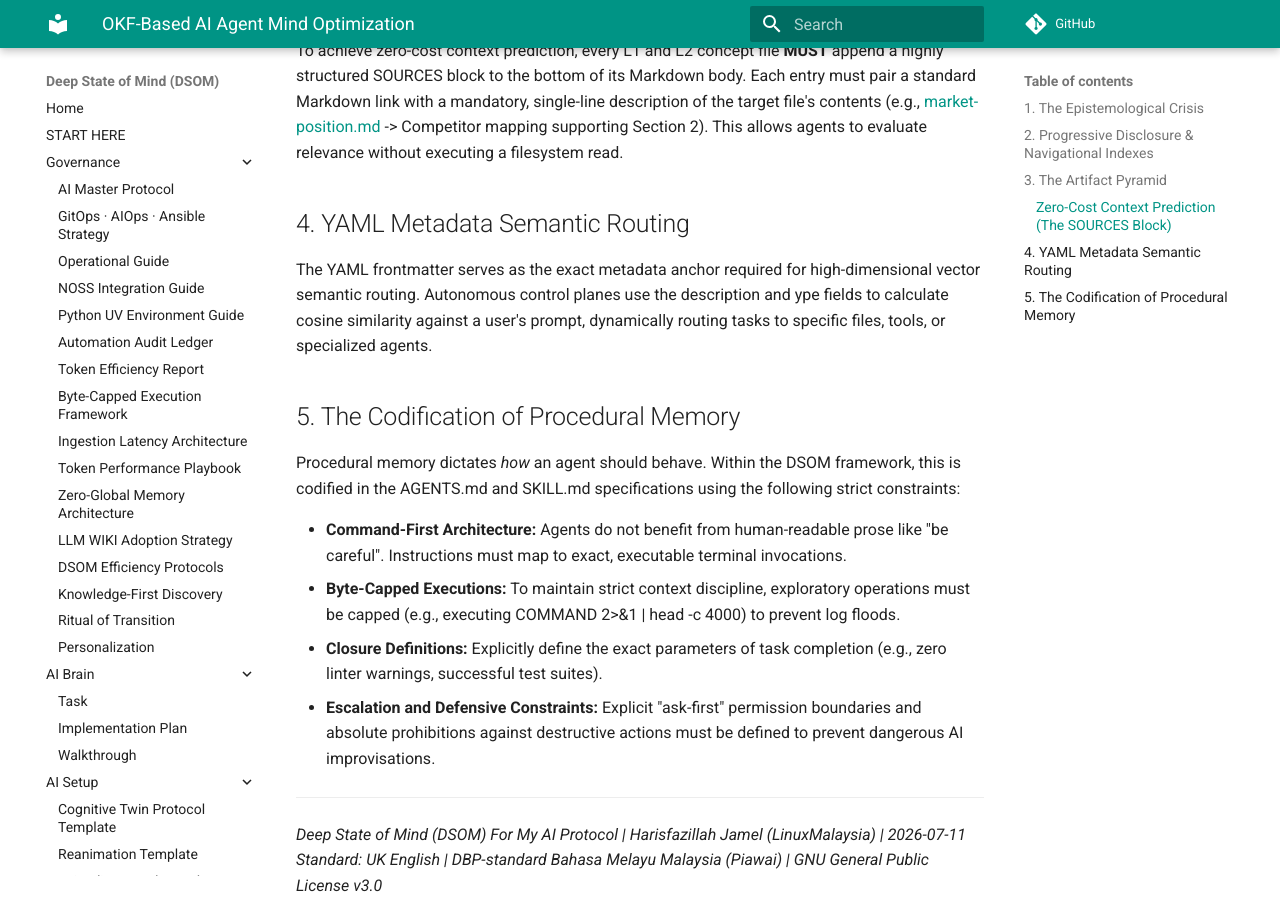
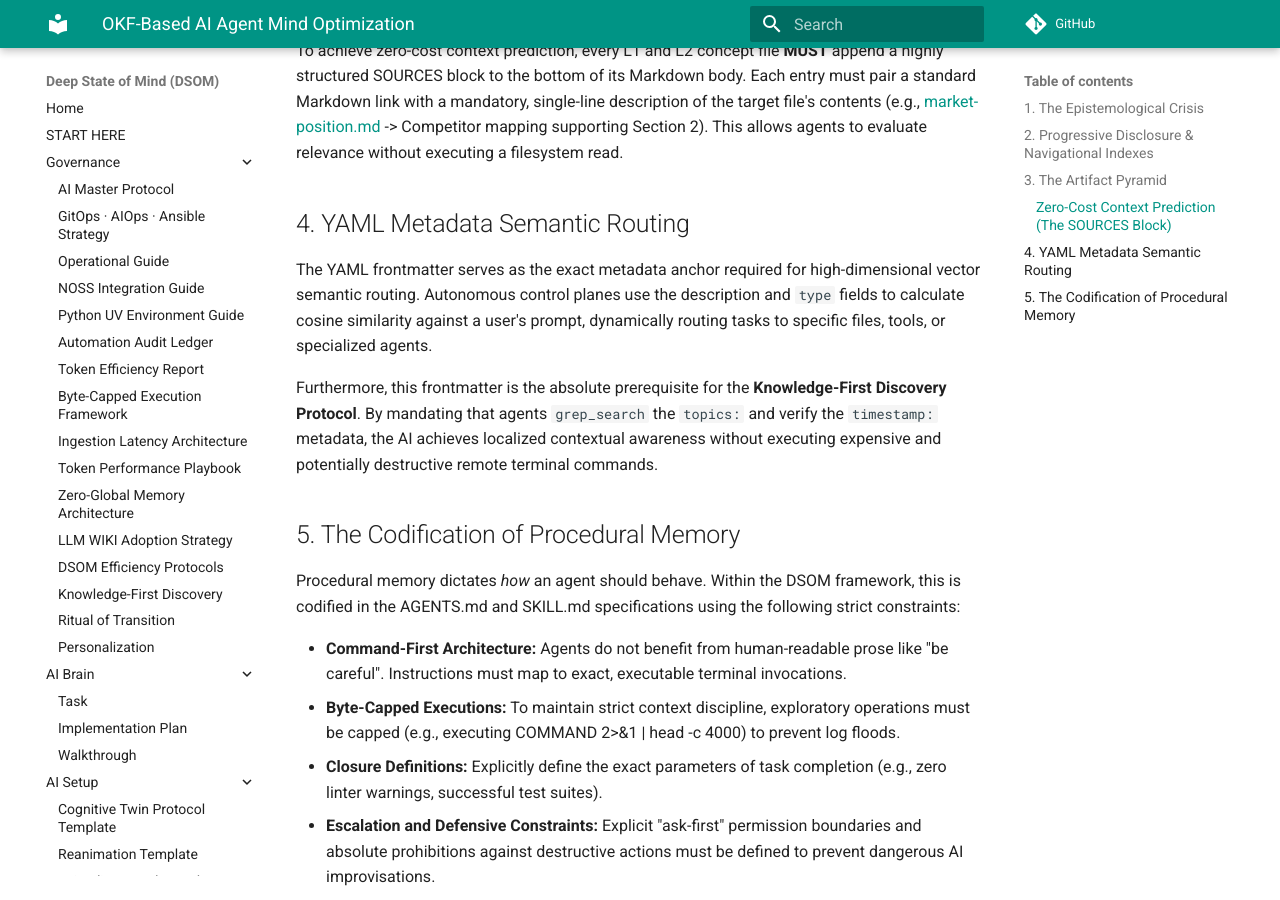
Before and after one commit to linuxmalaysia/deep-state-of-mind-for-my-ai, an MkDocs documentation site: the page built from docs/governance/OKF-MIND-OPTIMIZATION.md, in a window 1280 px wide and 900 px high, scrolled down 1104 px. Built offline with MkDocs 1.6.1 and Material for MkDocs 9.7.7, drawn with Linux system fonts in a browser that asks for light colours; comment, search, counter and statistics services are not loaded.

Commit message:
docs(governance): inject Knowledge-First Protocol into core foundation ledgers

```diff
--- a/docs/governance/OKF-MIND-OPTIMIZATION.md
+++ b/docs/governance/OKF-MIND-OPTIMIZATION.md
@@ -29,7 +29,9 @@ To prevent context crowding during complex multi-agent workflows, all OKF bundle
 To achieve zero-cost context prediction, every L1 and L2 concept file **MUST** append a highly structured SOURCES block to the bottom of its Markdown body. Each entry must pair a standard Markdown link with a mandatory, single-line description of the target file's contents (e.g., [market-position.md](file:///path) -> Competitor mapping supporting Section 2). This allows agents to evaluate relevance without executing a filesystem read.
 
 ## 4. YAML Metadata Semantic Routing
-The YAML frontmatter serves as the exact metadata anchor required for high-dimensional vector semantic routing. Autonomous control planes use the description and 	ype fields to calculate cosine similarity against a user's prompt, dynamically routing tasks to specific files, tools, or specialized agents.
+The YAML frontmatter serves as the exact metadata anchor required for high-dimensional vector semantic routing. Autonomous control planes use the description and `type` fields to calculate cosine similarity against a user's prompt, dynamically routing tasks to specific files, tools, or specialized agents.
+
+Furthermore, this frontmatter is the absolute prerequisite for the **Knowledge-First Discovery Protocol**. By mandating that agents `grep_search` the `topics:` and verify the `timestamp:` metadata, the AI achieves localized contextual awareness without executing expensive and potentially destructive remote terminal commands.
 
 ## 5. The Codification of Procedural Memory
 Procedural memory dictates *how* an agent should behave. Within the DSOM framework, this is codified in the AGENTS.md and SKILL.md specifications using the following strict constraints:
```
Also changed, not shown: CHANGELOG.md (+1 -0 lines), HISTORY.md (+1 -1 lines), docs/governance/AI-MASTER-PROTOCOL.md (+4 -0 lines), docs/governance/DSOM-EFFICIENCY-PROTOCOLS.md (+1 -0 lines).
